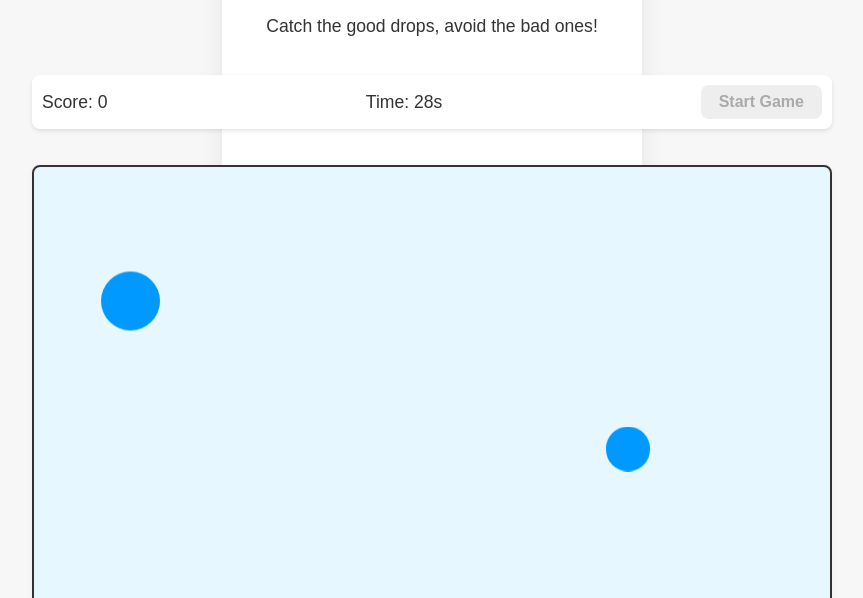
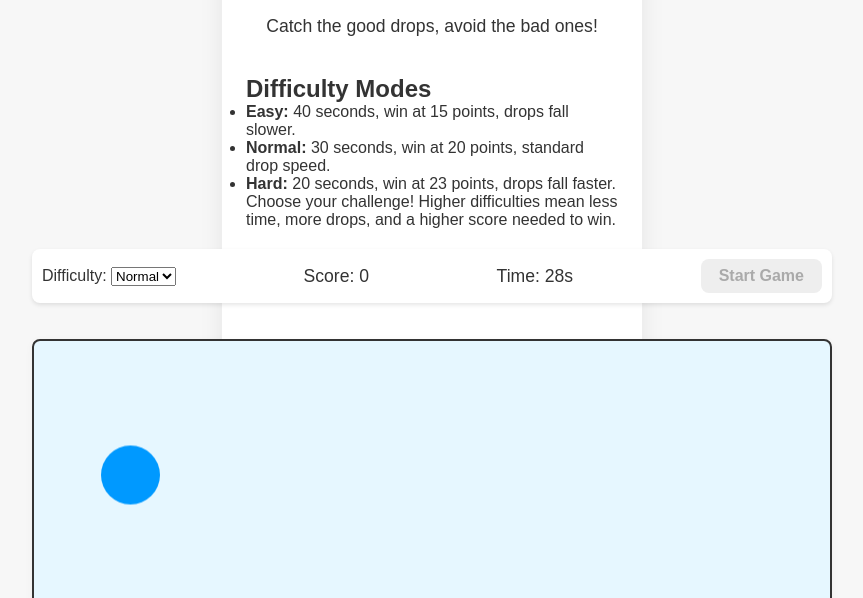
Before and after one commit to arsule375/charity-water-game-interactive-v2, a plain HTML site: page index.html in a window 1280 px wide. Both pictures are taken after a click on the button "Start Game". Shown: the part 166-764 px from the top of the page, without its empty margins (208-1071 px from the left). Drawn offline with Linux system fonts and the light colour scheme.

Commit message:
difficulty modes

```diff
--- a/index.html
+++ b/index.html
@@ -10,7 +10,25 @@
     <div class="game-wrapper">
         <h1 class="game-title">Water Drop</h1>
         <p class="game-tagline">Catch the good drops, avoid the bad ones!</p>
+
+        <div class="rules-panel">
+            <h2>Difficulty Modes</h2>
+            <ul>
+                <li><strong>Easy:</strong> 40 seconds, win at 15 points, drops fall slower.</li>
+                <li><strong>Normal:</strong> 30 seconds, win at 20 points, standard drop speed.</li>
+                <li><strong>Hard:</strong> 20 seconds, win at 23 points, drops fall faster.</li>
+            </ul>
+            <p>Choose your challenge! Higher difficulties mean less time, more drops, and a higher score needed to win.</p>
+        </div>
         <div class="score-panel">
+            <div class="difficulty-select">
+                <label for="difficulty">Difficulty:</label>
+                <select id="difficulty">
+                    <option value="easy">Easy</option>
+                    <option value="normal" selected>Normal</option>
+                    <option value="hard">Hard</option>
+                </select>
+            </div>
             <div class="score">Score: <span id="score">0</span></div>
             <div class="timer">Time: <span id="time">30</span>s</div>
             <button id="start-btn">Start Game</button>
--- a/script.js
+++ b/script.js
@@ -1,16 +1,36 @@
 // Variables to control game state
+
 let gameRunning = false; // Keeps track of whether game is active or not
 let dropMaker; // Will store our timer that creates drops regularly
 let score = 0;
 let timeLeft = 30;
 let timerInterval = null;
 
+// Difficulty settings
+const difficultySettings = {
+  easy:    { time: 40, winScore: 15, dropInterval: 1200 },
+  normal:  { time: 30, winScore: 20, dropInterval: 1000 },
+  hard:    { time: 20, winScore: 23, dropInterval: 700 }
+};
+let currentDifficulty = 'normal';
+let winScore = difficultySettings.normal.winScore;
+let dropIntervalMs = difficultySettings.normal.dropInterval;
+
 // Wait for button click to start the game
-document.getElementById("start-btn").addEventListener("click", startGame);
+
 const scoreEl = document.getElementById("score");
 const timeEl = document.getElementById("time");
 const startBtn = document.getElementById("start-btn");
 const gameContainer = document.getElementById("game-container");
+const difficultySelect = document.getElementById("difficulty");
+
+// Listen for difficulty changes
+difficultySelect.addEventListener("change", function() {
+  currentDifficulty = this.value;
+  // Optionally update UI or reset game here
+});
+
+document.getElementById("start-btn").addEventListener("click", startGame);
 
 const winningMessages = [
   "Amazing! You made a splash for clean water!",
@@ -34,16 +54,20 @@ logoImg.alt = "charity: water logo";
 logoImg.className = "cw-logo";
 gameWrapper.insertBefore(logoImg, gameWrapper.firstChild);
 
+
 function startGame() {
   // Prevent multiple games from running at once
   if (gameRunning) return;
 
+  // Set difficulty-based parameters
+  const settings = difficultySettings[currentDifficulty] || difficultySettings.normal;
+  timeLeft = settings.time;
+  winScore = settings.winScore;
+  dropIntervalMs = settings.dropInterval;
+
   gameRunning = true;
-
   score = 0;
   scoreEl.textContent = score;
-
-  timeLeft = 30;
   timeEl.textContent = timeLeft;
   startBtn.disabled = true;
   gameContainer.innerHTML = '';
@@ -57,8 +81,8 @@ function startGame() {
     }
   }, 1000);
 
-  // Create new drops every second (1000 milliseconds)
-  dropMaker = setInterval(createDrop, 1000);
+  // Create new drops at difficulty-based interval
+  dropMaker = setInterval(createDrop, dropIntervalMs);
 }
 
 function createDrop() {
@@ -98,16 +122,17 @@ function createDrop() {
   });
 }
 
+
 function endGame() {
   gameRunning = false;
   clearInterval(timerInterval);
   clearInterval(dropMaker);
   startBtn.disabled = false;
   gameContainer.innerHTML = '';
-  let msgArr = score >= 20 ? winningMessages : losingMessages;
+  let msgArr = score >= winScore ? winningMessages : losingMessages;
   let msg = msgArr[Math.floor(Math.random() * msgArr.length)];
   const endMsg = document.createElement('div');
   endMsg.className = 'end-message';
-  endMsg.textContent = msg;
+  endMsg.textContent = msg + ` (Score: ${score} / ${winScore})`;
   gameWrapper.appendChild(endMsg);
 }
```
